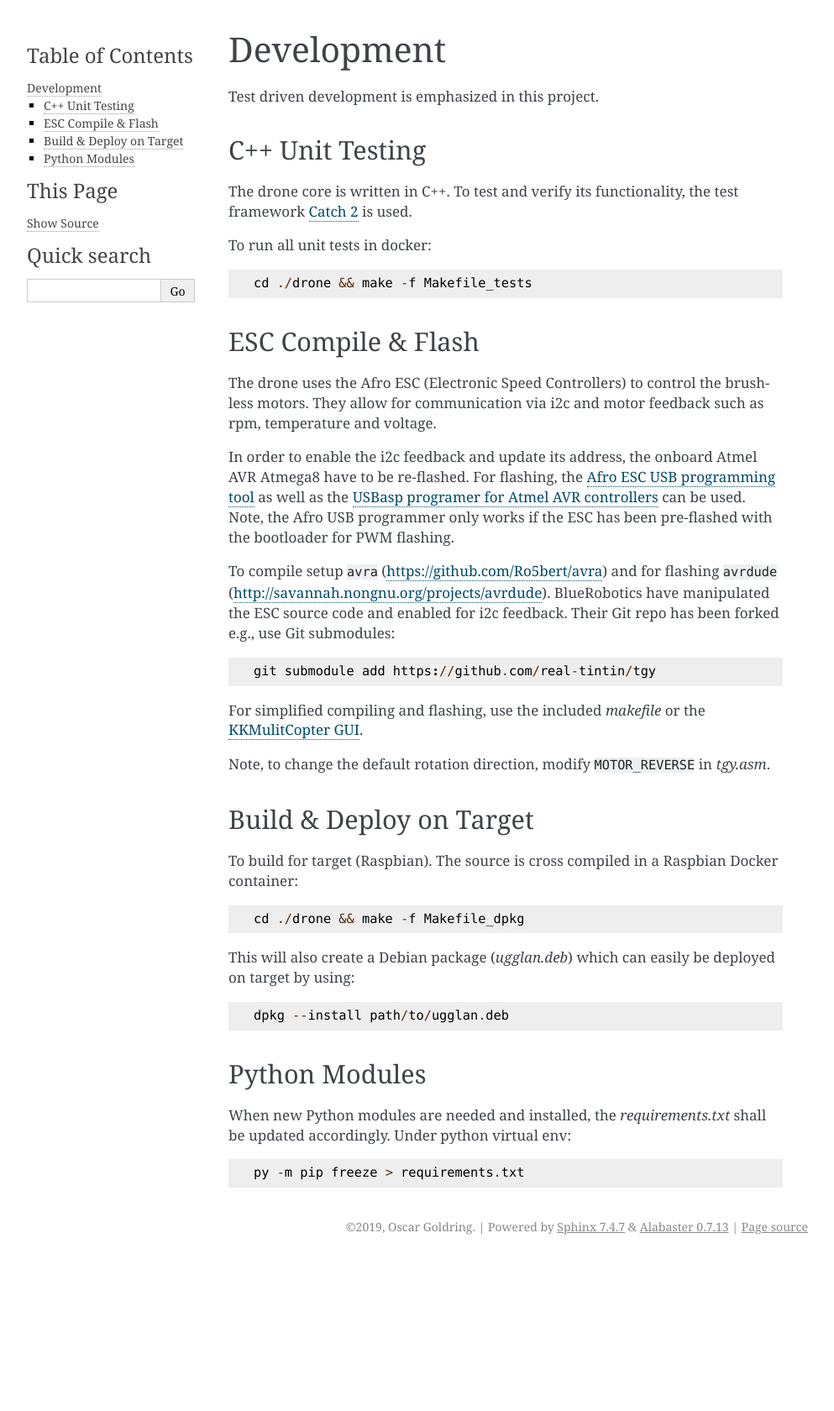
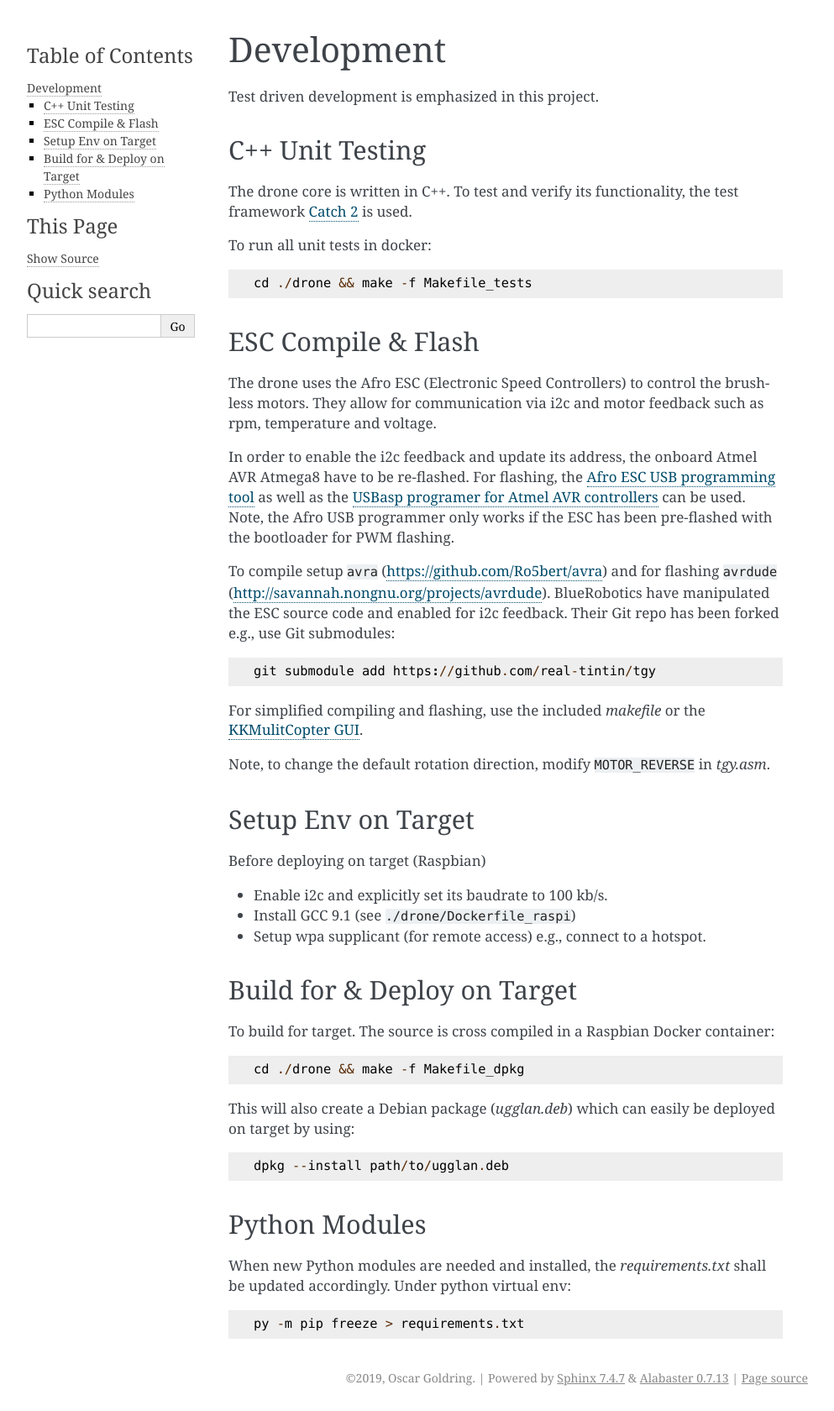
Before and after one commit to real-tintin/ugglan, a Sphinx documentation site: the page built from doc/source/development.rst, in a window 1280 px wide. Shown: the whole page at 84% size, without its empty margins (148-1141 px from the left). Built offline with Sphinx 7.4.7, drawn with Linux system fonts in a browser that asks for light colours; before the commit the page ends 1500 px from its top, so only the background shows below that.

Commit message:
Update doc with setup on Raspbian. Fix bug in i2c conn. Update main (for debug) and service.
Change-Id: I5c904e03e5145f613cbd91cac4a636f2d1902f38

```diff
--- a/doc/source/development.rst
+++ b/doc/source/development.rst
@@ -35,9 +35,17 @@ For simplified compiling and flashing, use the included `makefile` or the
 
 Note, to change the default rotation direction, modify ``MOTOR_REVERSE`` in *tgy.asm*.
 
-Build & Deploy on Target
-=========================
-To build for target (Raspbian). The source is cross compiled in a Raspbian Docker container::
+Setup Env on Target
+====================
+Before deploying on target (Raspbian)
+
+* Enable i2c and explicitly set its baudrate to 100 kb/s.
+* Install GCC 9.1 (see ``./drone/Dockerfile_raspi``)
+* Setup wpa supplicant (for remote access) e.g., connect to a hotspot.
+
+Build for & Deploy on Target
+=============================
+To build for target. The source is cross compiled in a Raspbian Docker container::
 
     cd ./drone && make -f Makefile_dpkg
 
```
Also changed, not shown: 3 other files.
